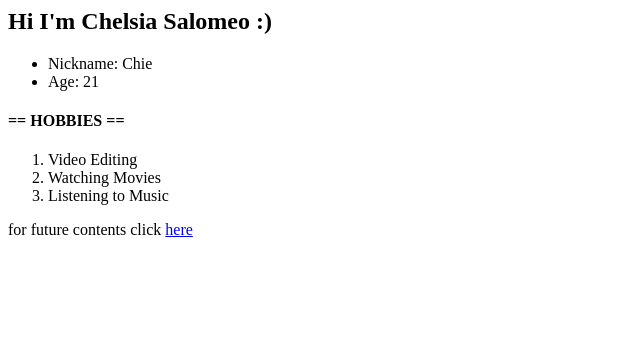
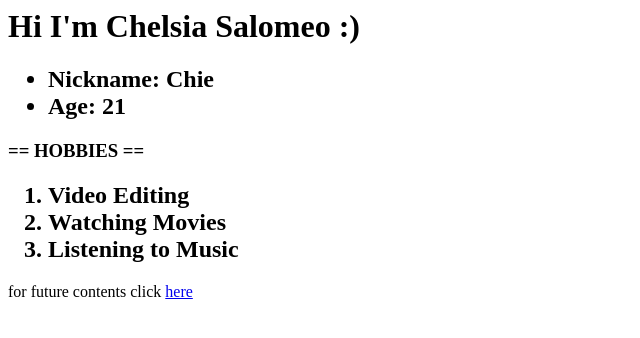
Before and after one commit to chelsiasalomeo/chelsiasalomeo.github.io, a plain HTML site: page index.html in a window 1280 px wide. Shown: the whole page, without its empty margins (0-640 px from the left). Drawn offline with Linux system fonts and the light colour scheme.

Commit message:
Update index.html

```diff
--- a/index.html
+++ b/index.html
@@ -2,16 +2,16 @@
 <head>
 
 <p>
-<h2>Hi I'm Chelsia Salomeo :) </h2>
+<h1>Hi I'm Chelsia Salomeo :) </h1>
  <ul>
-   <li>Nickname: Chie</li>
-   <li>Age: 21 </li>
+ <h2><li>Nickname: Chie</li>
+   <li>Age: 21 </li></h2>
   </ul>
-<b><h4> == HOBBIES ==</h4></b>
+<b><h3> == HOBBIES ==</h3></b>
    <ol>
-     <li> Video Editing </li>
+ <h2><li> Video Editing </li>
      <li> Watching Movies</li>
-     <li> Listening to Music</li>
+     <li> Listening to Music</li> </h2>
    </ol>
 </p>
 
```
